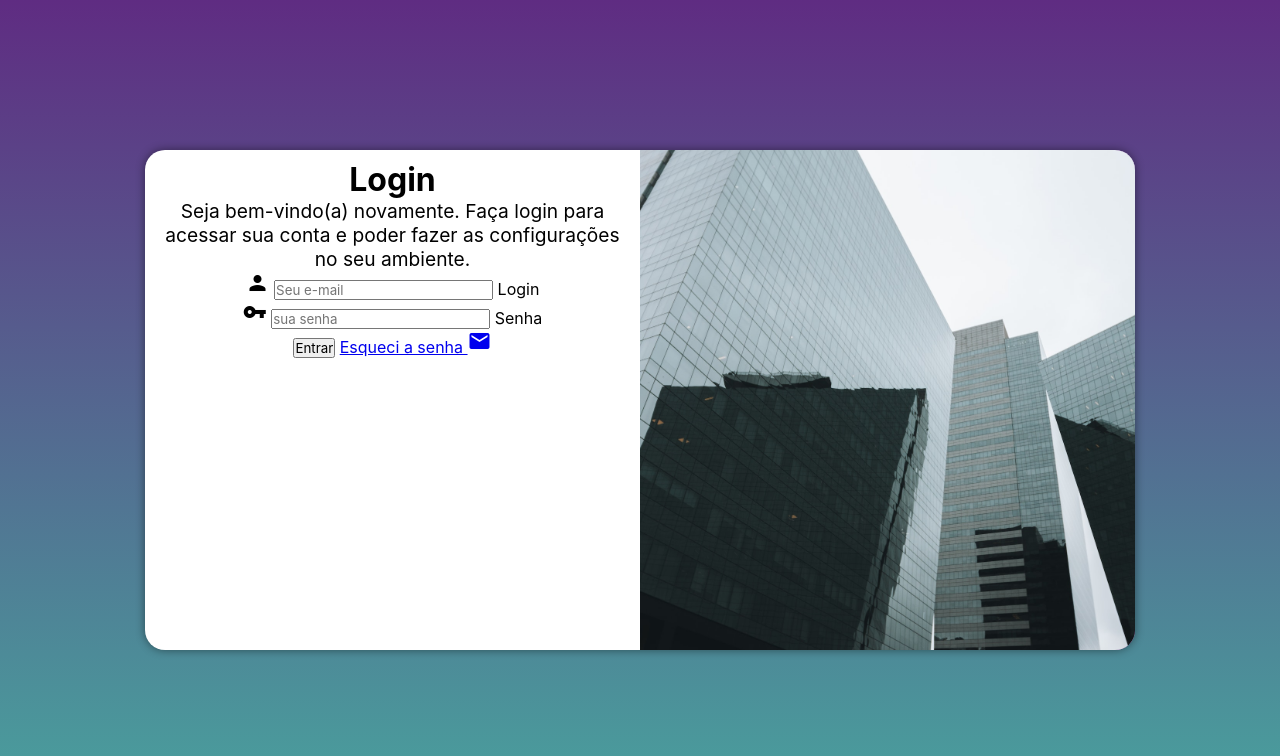
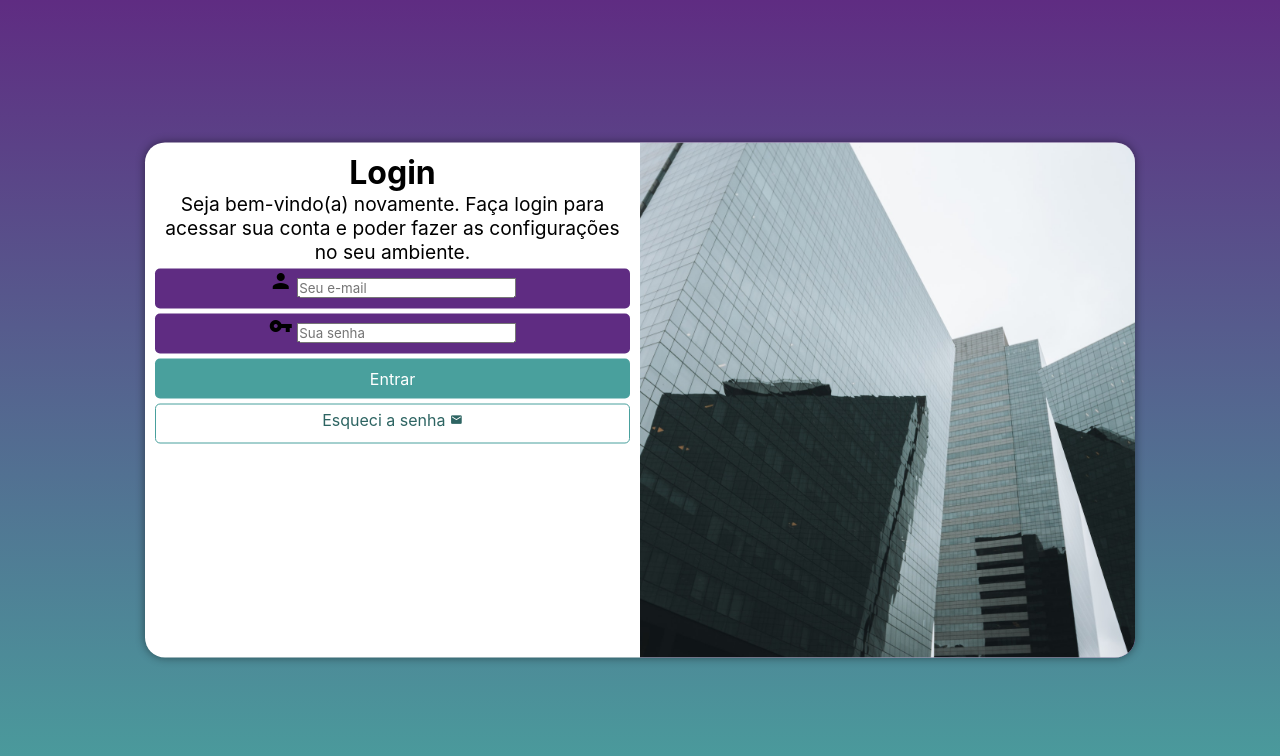
Before and after one commit to lucasribeiro97/projeto-login, a plain HTML site: page index.html in a window 1280 px wide. Drawn offline with Linux system fonts and the light colour scheme.

Commit message:
Estilizei o formulário

```diff
--- a/estilos/style.css
+++ b/estilos/style.css
@@ -34,7 +34,7 @@ section#login {
 
     background-color: white;
     width: 250px;
-    height: 500px;
+    height: 515px;
     border-radius: 20px;
     box-shadow: 0px 0px 10px rgba(0, 0, 0, 0.459);
 
@@ -63,3 +63,54 @@ div#formulario {
 div#formulario > p {
     font-size: 0.8em;
 }
+
+form > div.campo {
+    background-color: #5f2c82;
+    display: block;
+    width: 100%;
+    height: 40px;
+    border-radius: 5px;
+    margin: 5px 0px;
+}
+
+div.campo > label {
+    display: none;
+}
+
+form > input[type=submit] {
+    display: block;
+    font-size: 1em;
+    width: 100%;
+    height: 40px;
+    background-color: #49a09d;
+    color: white;
+    border: none;
+    border-radius: 5px;
+}
+
+form > input[type=submit]:hover {
+    background-color: #2d6462;
+}
+
+form > a.botao {
+    display: block;
+    text-align: center;
+    font-size: 1em;
+    width: 100%;
+    height: 40px;
+    padding-top: 5px;
+    margin-top: 5px;
+    background-color: white;
+    color: #2d6462;
+    border: 1px solid #49a09d;
+    border-radius: 5px;
+    text-decoration: none;
+}
+
+form > a.botao:hover {
+    background-color: #6cd3cf;
+}
+
+form > a.botao > i {
+    font-size: 0.8em;
+}
--- a/index.html
+++ b/index.html
@@ -26,11 +26,11 @@
                     </div>
                     <div class="campo">
                         <i class="material-icons">vpn_key</i>
-                        <input type="password" name="senha" id="isenha" placeholder="sua senha" autocomplete="current-password" required minlength="8">
+                        <input type="password" name="senha" id="isenha" placeholder="Sua senha" autocomplete="current-password" required minlength="8">
                         <label for="isenha">Senha</label>
                     </div>
                     <input type="submit" value="Entrar">
-                    <a href="esqueci.html">
+                    <a href="esqueci.html" class="botao">
                         Esqueci a senha <i class="material-icons">mail</i>
                     </a>
                 </form>
```
